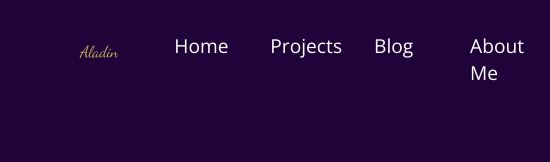
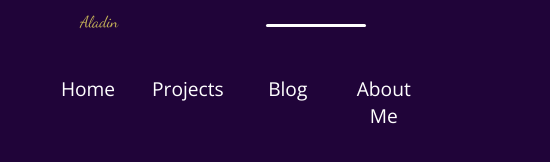
Before and after one commit to CSF2223/studentportfolio-RinaldiConstantino, a plain HTML site: page index.html in a window 390 px wide. Shown: the whole page, 550 px wide, since content can reach past the window. Drawn offline with nearby package versions, Linux system fonts and the light colour scheme.

Commit message:
complete 3rd day

```diff
--- a/index.html
+++ b/index.html
@@ -29,6 +29,6 @@
             </ul><!----close ul list---->
         </div> <!----close navbarlinks class---->
     </nav><!----close navbar class---->
-
+    <script type="text/javascript" src="script.js"></script>
 </body>
 </html>
--- a/nav.css
+++ b/nav.css
@@ -44,3 +44,41 @@ black: #000
 .navbar-links li:hover {
     background-color: #361356;
 }
+.toggle-button {
+    position: absolute;
+    top: 1.5rem;
+    right: 1.5rem;
+    display: flex;
+    flex-direction: column;
+    justify-content:space-between;
+    width: 30px;
+    height: 20px;
+}
+.toggle-button {
+    height: 3px;
+    width: 100px;
+    background-color: #fff;
+    border-radius: 10px;
+}
+@media (max-width:800px) {
+    .toggle-button {
+        display: flex;
+    }
+           .navbar-links {
+        display: column;
+        width: 100%;
+           }
+        .navbar {
+        flex-direction:column;
+        align-items:flex-start;
+        }
+    .navbar-links ul {
+        display: column;
+        width: 100%;
+    }
+        .navbar-links li {
+            text-align: center;
+        }
+            .navbar-links.active {
+        display: flex;}
+}
```
